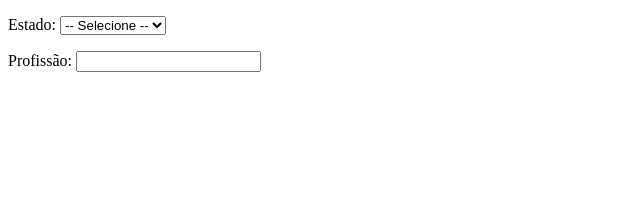
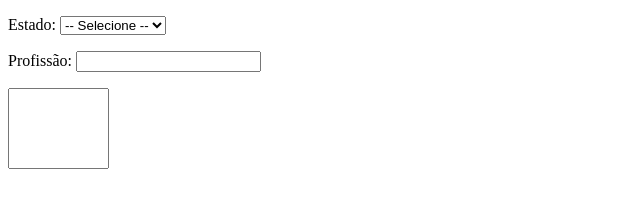
Before and after one commit to Luc4sV1/html-css, a plain HTML site: page exercicios/desafios/formularios/formulario2.html in a window 1280 px wide. Shown: the whole page, without its empty margins (0-640 px from the left). Drawn offline with Linux system fonts and the light colour scheme.

Commit message:
adição de entrada

```diff
--- a/exercicios/desafios/formularios/formulario2.html
+++ b/exercicios/desafios/formularios/formulario2.html
@@ -31,6 +31,10 @@
             </datalist>
         </p>
 
+        <p>
+            <textarea name="texto" id="texto" cols="10" rows="5" style="resize: none;"></textarea>
+
+        </p>
     </form>
 
 </body>
```
